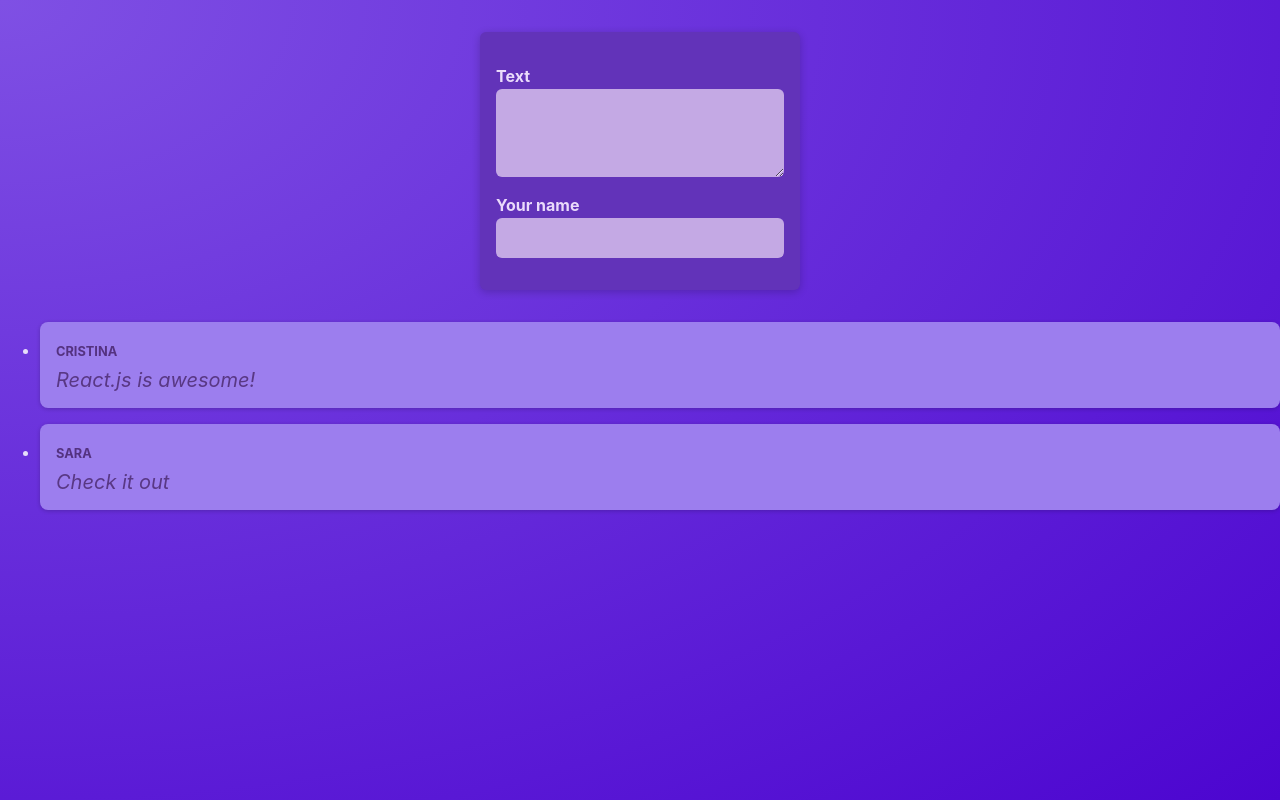
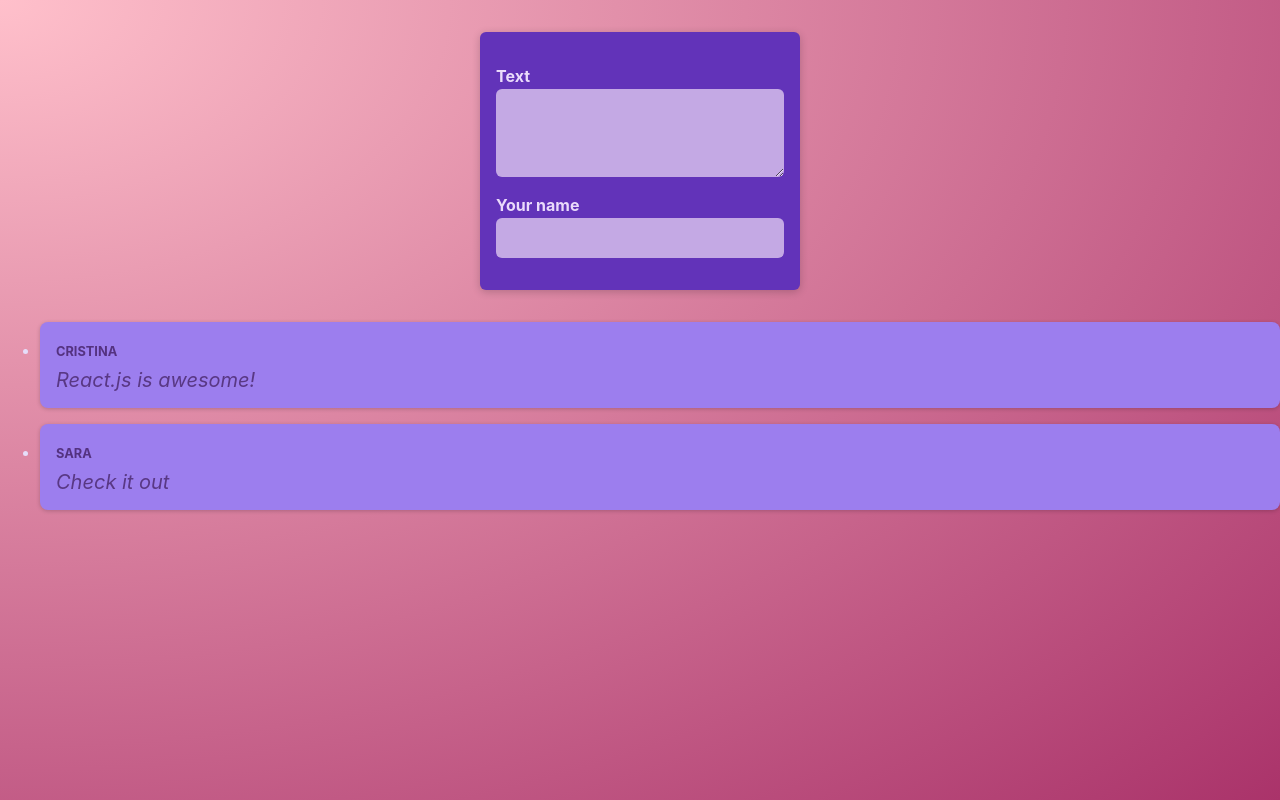
Before and after one commit to acristinaa/react-course, a React (Vite) app: page / in a window 1280 px wide. Built offline with nearby package versions, Linux system fonts and the light colour scheme.

Commit message:
useState added to NewPost.jsx

```diff
--- a/src/components/NewPost.jsx
+++ b/src/components/NewPost.jsx
@@ -1,12 +1,21 @@
+import { useState } from 'react';
+
 import classes from './NewPost.module.css';
 
 function NewPost() {
+  const [enteredBody, setEnteredBody] = useState('');
+
+  function changeBodyHandler(event){
+    setEnteredBody(event.target.value);
+  }
+
   return (
     <form className={classes.form}>
       <p>
         <label htmlFor="body">Text</label>
-        <textarea id="body" required rows={3} />
+        <textarea id="body" required rows={3} onChange={changeBodyHandler}/>
       </p>
+      <p>{enteredBody}</p>
       <p>
         <label htmlFor="name">Your name</label>
         <input type="text" id="name" required />
--- a/src/index.css
+++ b/src/index.css
@@ -8,7 +8,7 @@
   font-size: 16px;
   line-height: 24px;
   font-weight: 400;
-  background-image: radial-gradient(ellipse at top left, #7f50e4, #4c05d0);
+  background-image: radial-gradient(ellipse at top left, pink, #AA336A);
   font-synthesis: none;
   text-rendering: optimizeLegibility;
   -webkit-font-smoothing: antialiased;
```
Also changed, not shown: src/components/NewPost.module.css (indentation only).
